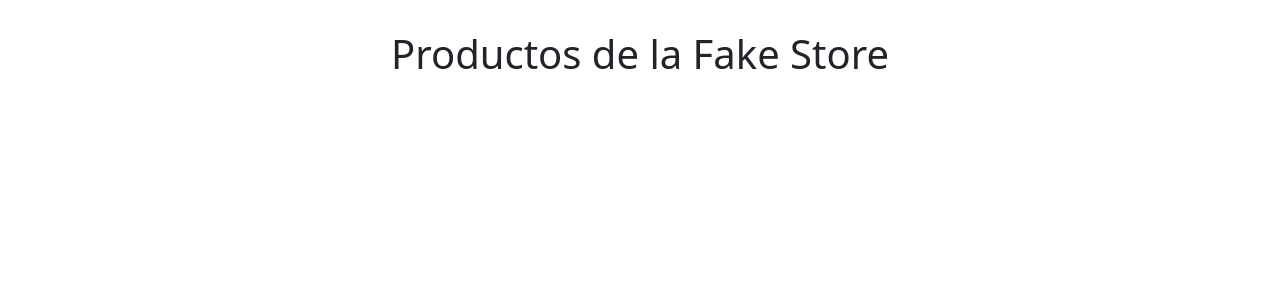
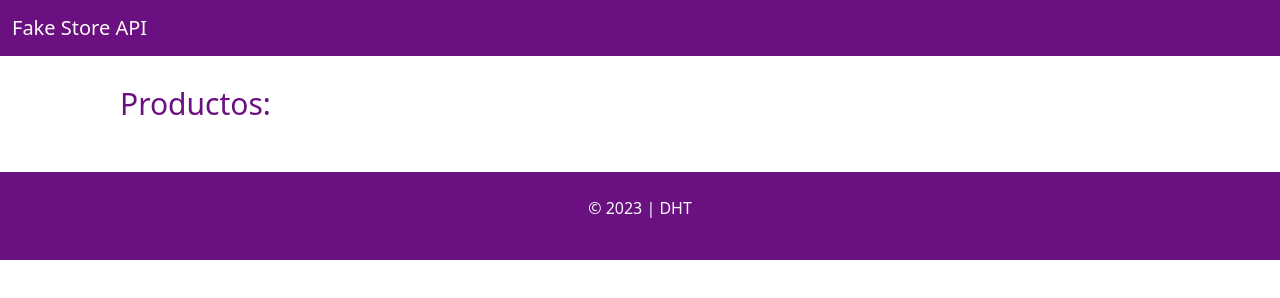
Before and after one commit to DanHT22/fake_Store, a plain HTML site: page index.html in a window 1280 px wide. Drawn offline with nearby package versions, Linux system fonts and the light colour scheme; no server answers.

Commit message:
ajustes css

```diff
--- a/CSS/style.css
+++ b/CSS/style.css
@@ -2,11 +2,20 @@ body{
     margin: 30px;
 }
 
-h1{
-    text-align: center;
+nav{
+    background-color: rgb(107, 16, 128);
+}
+
+
+.productos{
+    text-align: left;
     padding: 30px;
+    margin-left: 90px;
+    font-size: 30px;
+    color: rgb(107, 16, 128);
+}
 
-}
+
 .card{
     margin: 10px;
     text-align: justify;
@@ -25,3 +34,16 @@ h1{
 .card-text{
     font-size: 14px;
 }
+
+.button{
+    background-color: rgb(220, 131, 14);
+    border-radius: 10px;
+    border: 0;
+    padding: 7px;
+}
+
+
+
+footer{
+margin-top: 20px;
+}
--- a/index.html
+++ b/index.html
@@ -11,11 +11,24 @@
 </head>
 
 <body>
-    <h1 class>Productos de la Fake Store</h1>
-    <main class="container" >
+    <nav class="navbar">
+        <div class="container-fluid">
+            <a class="navbar-brand" href="#" style="color: rgb(253, 249, 244);">Fake Store API</a>
+        </div>
+    </nav>
+
+    <h1 class="productos">Productos:</h1>
+
+    <main class="container">
         <div class="row row-cls2 row-cols-md-2 row-cols-lg-2 g-2" id="mainProds"></div>
+    </main>
 
-    </main>
+    <footer class="py-4 footer-bg" style="background-color: rgb(107, 16, 128)">
+        <div class="container-fluid">
+            <p class="text-center  text-light pFooter">&copy; 2023 | DHT</p>
+        </div>
+    </footer>
+
     <script src="./js/main.js" defer></script>
     <script src="https://unpkg.com/typed.js@2.0.16/dist/typed.umd.js"></script>
     <script src="https://cdn.jsdelivr.net/npm/bootstrap@5.3.0/dist/js/bootstrap.bundle.min.js"
--- a/js/main.js
+++ b/js/main.js
@@ -35,7 +35,7 @@ function createCards(data) {
             <h5 class="card-title">${producto.title}</h5>
             <p class="card-text"><strong>${producto.category}</strong></p>
             <p class="card-text">${producto.description.slice(0, 80)} ... </p>
-            <button type="button" class="btn btn-info" data-bs-toggle="modal" data-bs-target="#exampleModal_${producto.id}">
+            <button type="button" class="button " data-bs-toggle="modal" data-bs-target="#exampleModal_${producto.id}">
             Más Info
             </button>
             </div>
```
